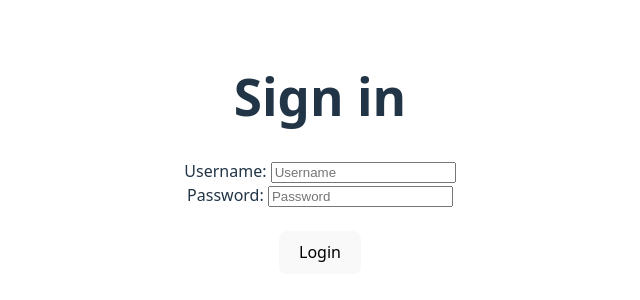
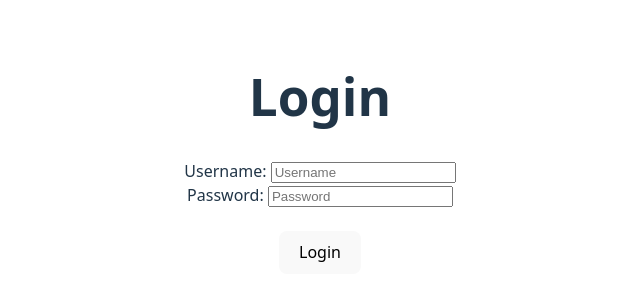
Before and after one commit to CodingSea/snap-stream-front-end, a React (Vite) app: page /login in a window 1280 px wide. Shown: the part 246-546 px from the top of the page, without its empty margins (320-960 px from the left). Built offline with nearby package versions, Linux system fonts and the light colour scheme.

Commit message:
added logout button

```diff
--- a/src/App.jsx
+++ b/src/App.jsx
@@ -6,6 +6,7 @@ import LoginForm from "./components/LoginForm/LoginForm"
 import SignupForm from './components/SignupForm/SignupForm';
 import { jwtDecode } from 'jwt-decode'
 import TTT from "./components/test"
+import LogoutButton from './components/LogoutButton/LogoutButton';
 
 function App()
 {
@@ -31,6 +32,7 @@ function App()
   return (
     <>
       <Router>
+        { token ? <LogoutButton onLogout={handleLogout} /> : null }
         <Routes>
           <Route path="/login" element={ <LoginForm onLogin={ handleLogin } /> } />
           <Route path="/signup" element={ <SignupForm /> } />
--- a/src/components/LoginForm/LoginForm.jsx
+++ b/src/components/LoginForm/LoginForm.jsx
@@ -37,7 +37,7 @@ const LoginPage = ({onLogin}) =>
 
     return (
         <>
-            <h1>Sign in</h1>
+            <h1>Login</h1>
 
             <form onSubmit={ handleSubmit }>
                 <div>
--- /dev/null
+++ b/src/components/LogoutButton/LogoutButton.jsx
@@ -0,0 +1,19 @@
+import React from 'react'
+import { useNavigate } from 'react-router-dom'
+
+function LogoutButton({ onLogout })
+{
+    const navigate = useNavigate();
+
+    function handleLogout()
+    {
+        onLogout()
+        navigate("/login")
+    }
+
+    return (
+        <button onClick={handleLogout}>Logout</button>
+    )
+}
+
+export default LogoutButton
```
